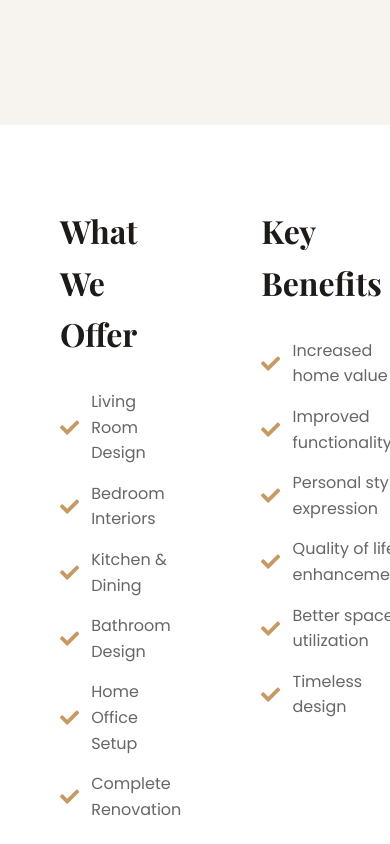
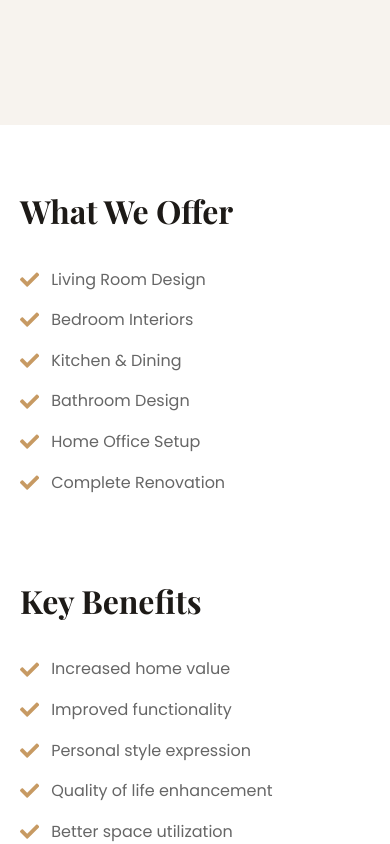
Before and after one commit to 545scsafcs/sss-interiors, a React app in the folder Frontend/: page /services/home-interior in a window 390 px wide. Shown: the part 1420-2264 px from the top of the page. Built offline with nearby package versions, Linux system fonts and the light colour scheme; the HTML template or start-up script is replaced by a standard one.

Commit message:
mobile responsiveness

```diff
--- a/Frontend/src/index.css
+++ b/Frontend/src/index.css
@@ -1253,3 +1253,23 @@ body{
   }
 
 }
+.features-benefits-grid {
+  grid-template-columns: 1fr 1fr;
+}
+
+@media (max-width: 768px) {
+  .features-benefits-grid {
+    grid-template-columns: 1fr;
+    gap: 40px;
+  }
+}
+
+.service-section {
+  padding: 80px 60px;
+}
+
+@media (max-width: 768px) {
+  .service-section {
+    padding: 60px 20px;
+  }
+}
--- a/Frontend/src/pages/ServiceDetailPage.jsx
+++ b/Frontend/src/pages/ServiceDetailPage.jsx
@@ -198,8 +198,16 @@ const heroImage = heroImages[service];
       </section>
 
       {/* Features & Benefits Grid */}
-      <section style={{ padding: "80px 60px", background: "white" }}>
-        <div style={{ maxWidth: "1200px", margin: "0 auto", display: "grid", gridTemplateColumns: "1fr 1fr", gap: "80px" }}>
+      <section className="service-section" style={{ background: "white" }}>
+        <div
+  className="features-benefits-grid"
+  style={{
+    maxWidth: "1200px",
+    margin: "0 auto",
+    display: "grid",
+    gap: "80px"
+  }}
+>
           {/* Features */}
           <div>
             <h3 style={{ fontSize: "2rem", fontFamily: "var(--font-heading)", color: "#1D1A17", marginBottom: "30px" }}>
```
